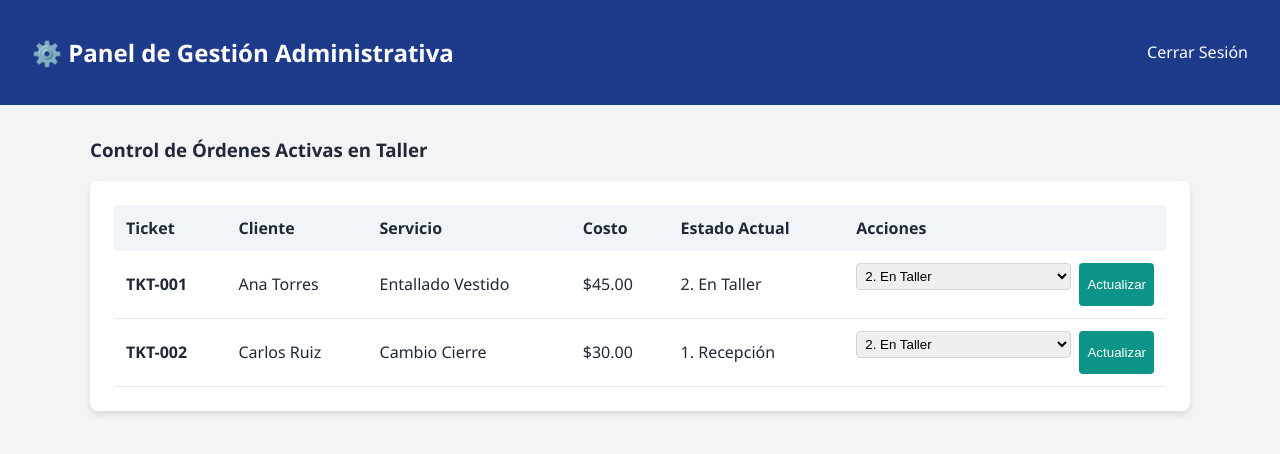
After one commit to 45225724-star/Textil_Express, a Flask app: page /admin in a window 1280 px wide. The commit adds this page. Shown: the top 454 px of the page. Run offline with Flask 3, Linux system fonts and the light colour scheme.

Commit message:
Proyecto Textil Express completado con backend y frontend

```diff
--- a/app.py
+++ b/app.py
@@ -1,64 +1,210 @@
-# app.py
-from flask import Flask, render_template, request, redirect, url_for, session, flash
-from database import SessionLocal, init_db
-from models import Usuario
+from datetime import datetime
+import os
+from flask import Flask, flash, redirect, render_template, request, session, url_for
+from flask_sqlalchemy import SQLAlchemy
 
+# Inicialización de la aplicación Flask
 app = Flask(__name__)
-app.secret_key = "clave_secreta_textil_express" # Necesario para gestionar sesiones
+app.config['SECRET_KEY'] = 'clave_secreta_super_segura_textil_express'
 
-# Inicializar base de datos al arrancar el servidor
-init_db()
+# Configuración de la base de datos SQLite
+basedir = os.path.abspath(os.path.dirname(__file__))
+app.config['SQLALCHEMY_DATABASE_URI'] = (
+    'sqlite:///' + os.path.join(basedir, 'instance', 'textil_express.db')
+)
+app.config['SQLALCHEMY_TRACK_MODIFICATIONS'] = False
 
-@app.route("/")
-def raiz():
-    # Lo primero que muestra el sistema al abrir el link es el login
-    return redirect(url_for('login'))
+db = SQLAlchemy(app)
 
-@app.route("/login", methods=["GET", "POST"])
+
+# --- Modelos de Base de Datos (ORM) ---
+class Producto(db.Model):
+  __tablename__ = 'productos'
+  id = db.Column(db.Integer, primary_key=True)
+  nombre = db.Column(db.String(100), nullable=False)
+  categoria = db.Column(db.String(50), nullable=False)
+  stock = db.Column(db.Integer, default=0)
+  precio = db.Column(db.Float, nullable=False)
+
+
+class Orden(db.Model):
+  __tablename__ = 'ordenes'
+  id = db.Column(db.Integer, primary_key=True)
+  ticket = db.Column(db.String(20), unique=True, nullable=False)
+  cliente = db.Column(db.String(100), nullable=False)
+  servicio = db.Column(db.String(100), nullable=False)
+  estado = db.Column(db.String(50), default='1. Recepción')
+  costo = db.Column(db.Float, nullable=False)
+  fecha = db.Column(db.DateTime, default=datetime.utcnow)
+
+
+class Usuario(db.Model):
+  __tablename__ = 'usuarios'
+  id = db.Column(db.Integer, primary_key=True)
+  email = db.Column(db.String(100), unique=True, nullable=False)
+  password = db.Column(db.String(100), nullable=False)
+  rol = db.Column(db.String(20), default='cliente')
+
+
+# --- Rutas y Controladores ---
+
+
+@app.route('/')
+@app.route('/home')
+def index():
+  """Renderiza la página de inicio y recupera el usuario en sesión."""
+  usuario_nombre = session.get('usuario_nombre')
+  return render_template('index.html', usuario_nombre=usuario_nombre)
+
+
+@app.route('/login', methods=['GET', 'POST'])
 def login():
-    if request.method == "POST":
-        correo = request.form["email"]
-        clave = request.form["password"]
+  """Gestiona la autenticación de usuarios."""
+  if request.method == 'POST':
+    email = request.form.get('email')
+    password = request.form.get('password')
 
-        db = SessionLocal()
-        try:
-            # Buscar el usuario en la base de datos SQLite
-            usuario = db.query(Usuario).filter(Usuario.email == correo, Usuario.password == clave).first()
-            if usuario:
-                # Guardar datos en la sesión del navegador
-                session["usuario_nombre"] = usuario.nombre
-                session["usuario_email"] = usuario.email
-                flash("¡Login exitoso!", "success")
-                return redirect(url_for('home'))
-            else:
-                flash("Correo o contraseña incorrectos.", "error")
-        finally:
-            db.close()
+    usuario = Usuario.query.filter_by(email=email, password=password).first()
 
-    return render_template("login.html")
+    if usuario:
+      session['usuario_nombre'] = usuario.email.split('@')[0]
+      if usuario.rol == 'admin':
+        return redirect(url_for('admin_dashboard'))
+      else:
+        flash('Inicio de sesión exitoso.', 'success')
+        return redirect(url_for('index'))
+    else:
+      flash('Credenciales inválidas. Intente nuevamente.', 'danger')
 
-@app.route("/home")
-def home():
-    # Validar si el usuario ha iniciado sesión previamente
-    if "usuario_nombre" not in session:
-        flash("Por favor, inicia sesión para acceder a la home.", "error")
-        return redirect(url_for('login'))
+  return render_template('login.html')
 
-    return render_template("index.html", usuario=session["usuario_nombre"])
 
-@app.route("/logout")
+@app.route('/logout')
 def logout():
-    session.clear()
-    return redirect(url_for('login'))
+  """Cierra la sesión del usuario actual."""
+  session.pop('usuario_nombre', None)
+  flash('Sesión cerrada correctamente.', 'success')
+  return redirect(url_for('index'))
 
-if __name__ == "__main__":
-    # Registrar un usuario por defecto si la BD está vacía para pruebas rápidas
-    db = SessionLocal()
-    if not db.query(Usuario).filter(Usuario.email == "admin@textil.com").first():
-        admin_default = Usuario(nombre="Administrador Taller", email="admin@textil.com", password="123", rol="administrador")
-        db.add(admin_default)
-        db.commit()
-    db.close()
 
-    # Correr el servidor web local
-    app.run(debug=True)
+@app.route('/cotizador', methods=['GET', 'POST'])
+def cotizador():
+  """Módulo A: Cotizador Web Paramétrico."""
+  presupuesto = None
+  detalle = None
+
+  if request.method == 'POST':
+    prenda = request.form.get('prenda')
+    servicio = request.form.get('servicio')
+    urgencia = int(request.form.get('urgencia', 1))
+
+    precios_base = {'Pantalón': 15, 'Vestido': 30, 'Chaqueta': 25}
+    precio_servicio = {'Entallado': 10, 'Dobladillo': 5, 'Cierre': 15}
+
+    costo_calculado = precios_base.get(prenda, 0) + precio_servicio.get(
+        servicio, 0
+    )
+    multiplicador_urgencia = 1.5 if urgencia == 2 else 1.0
+    presupuesto = costo_calculado * multiplicador_urgencia
+    detalle = f'{prenda} - {servicio}'
+
+  return render_template(
+      'cotizador.html', presupuesto=presupuesto, detalle=detalle
+  )
+
+
+@app.route('/catalogo')
+def catalogo():
+  """Módulo B: Catálogo de Mercería."""
+  productos = Producto.query.all()
+  return render_template('catalogo.html', productos=productos)
+
+
+@app.route('/tracking', methods=['GET', 'POST'])
+def tracking():
+  """Módulo D: Tracking de Servicios Textiles."""
+  orden_encontrada = None
+  if request.method == 'POST':
+    ticket = request.form.get('ticket')
+    orden_encontrada = Orden.query.filter_by(ticket=ticket).first()
+    if not orden_encontrada:
+      flash('Número de ticket no encontrado.', 'warning')
+
+  return render_template('tracking.html', orden=orden_encontrada)
+
+
+@app.route('/admin', methods=['GET', 'POST'])
+def admin_dashboard():
+  """Módulo E: Panel de Gestión Administrativa."""
+  # Datos iniciales de prueba si la base de datos está vacía
+  if not Orden.query.first():
+    db.session.add(
+        Orden(
+            ticket='TKT-001',
+            cliente='Ana Torres',
+            servicio='Entallado Vestido',
+            costo=45,
+            estado='2. En Taller',
+        )
+    )
+    db.session.add(
+        Orden(
+            ticket='TKT-002',
+            cliente='Carlos Ruiz',
+            servicio='Cambio Cierre',
+            costo=30,
+            estado='1. Recepción',
+        )
+    )
+    db.session.add(
+        Usuario(
+            email='admin@textilexpress.com',
+            password='adminpassword',
+            rol='admin',
+        )
+    )
+    db.session.add(
+        Usuario(
+            email='cliente@mail.com', password='clientepassword', rol='cliente'
+        )
+    )
+    db.session.add(
+        Producto(
+            nombre='Hilo Poliéster Negro',
+            categoria='Hilos',
+            stock=50,
+            precio=2.50,
+        )
+    )
+    db.session.add(
+        Producto(
+            nombre='Cierre YKK 60cm Marrón',
+            categoria='Cierres',
+            stock=20,
+            precio=5.00,
+        )
+    )
+    db.session.commit()
+
+  if request.method == 'POST':
+    orden_id = request.form.get('orden_id')
+    nuevo_estado = request.form.get('nuevo_estado')
+    orden = Orden.query.get(orden_id)
+    if orden:
+      orden.estado = nuevo_estado
+      db.session.commit()
+      flash('Estado de la orden actualizado.', 'success')
+
+  ordenes_activas = Orden.query.all()
+  return render_template('admin.html', ordenes=ordenes_activas)
+
+
+if __name__ == '__main__':
+  if not os.path.exists(os.path.join(basedir, 'instance', 'textil_express.db')):
+    if not os.path.exists(os.path.join(basedir, 'instance')):
+      os.makedirs(os.path.join(basedir, 'instance'))
+    with app.app_context():
+      db.create_all()
+      print('Base de datos creada exitosamente.')
+
+  app.run(debug=True, port=5000)
--- a/static/css/style.css
+++ b/static/css/style.css
@@ -0,0 +1,56 @@
+/* Definición de variables de diseño */
+:root {
+    --primary-color: #1e3a8a;   /* Azul Marino */
+    --secondary-color: #0d9488; /* Verde Esmeralda */
+    --success-color: #10b981;   /* Verde Éxito */
+    --accent-color: #f3f4f6;    /* Fondo Gris */
+    --text-color: #1f2937;      /* Texto Oscuro */
+    --white-color: #ffffff;
+    --font-default: 'Segoe UI', Tahoma, Geneva, Verdana, sans-serif;
+}
+
+body {
+    font-family: var(--font-default);
+    background-color: var(--accent-color);
+    color: var(--text-color);
+    margin: 0;
+}
+
+/* Estilo de la Tarjeta (Contenedor principal de contenido) */
+.card {
+    background-color: var(--white-color);
+    border-radius: 8px;
+    box-shadow: 0 4px 6px rgba(0, 0, 0, 0.1);
+    padding: 2rem;
+}
+
+/* Estilo de botones */
+.btn-secondary {
+    background-color: var(--primary-color);
+    color: var(--white-color);
+    padding: 0.75rem 1.5rem;
+    border: none;
+    border-radius: 4px;
+    cursor: pointer;
+    font-weight: bold;
+}
+
+.btn-success {
+    background-color: var(--success-color);
+    color: var(--white-color);
+    padding: 0.75rem 1.5rem;
+    border: none;
+    border-radius: 4px;
+    text-decoration: none;
+    display: inline-block;
+    margin-top: 1rem;
+}
+
+/* Estilo de inputs y selects */
+select {
+    width: 100%;
+    padding: 0.75rem;
+    margin-bottom: 1rem;
+    border: 1px solid #d1d5db;
+    border-radius: 4px;
+}
--- /dev/null
+++ b/templates/admin.html
@@ -0,0 +1,56 @@
+<!DOCTYPE html>
+<html lang="es">
+<head>
+    <meta charset="UTF-8">
+    <title>Textil Express - Panel Admin</title>
+    <link rel="stylesheet" href="{{ url_for('static', filename='css/style.css') }}">
+</head>
+<body>
+    <header style="background-color: #1e3a8a; padding: 1rem 2rem; color: white; display: flex; justify-content: space-between; align-items: center;">
+        <h2>⚙️ Panel de Gestión Administrativa</h2>
+        <a href="{{ url_for('index') }}" style="color: white; text-decoration: none;">Cerrar Sesión</a>
+    </header>
+
+    <div style="max-width: 1100px; margin: 2rem auto; padding: 0 1rem;">
+        <h3>Control de Órdenes Activas en Taller</h3>
+
+        <div style="background: white; padding: 1.5rem; border-radius: 8px; box-shadow: 0 4px 6px rgba(0,0,0,0.1); overflow-x: auto;">
+            <table style="width: 100%; border-collapse: collapse;">
+                <thead>
+                    <tr style="background: #f1f5f9; text-align: left;">
+                        <th style="padding: 0.75rem;">Ticket</th>
+                        <th style="padding: 0.75rem;">Cliente</th>
+                        <th style="padding: 0.75rem;">Servicio</th>
+                        <th style="padding: 0.75rem;">Costo</th>
+                        <th style="padding: 0.75rem;">Estado Actual</th>
+                        <th style="padding: 0.75rem;">Acciones</th>
+                    </tr>
+                </thead>
+                <tbody>
+                    {% for o in ordenes %}
+                    <tr style="border-bottom: 1px solid #e2e8f0;">
+                        <td style="padding: 0.75rem;"><strong>{{ o.ticket }}</strong></td>
+                        <td style="padding: 0.75rem;">{{ o.cliente }}</td>
+                        <td style="padding: 0.75rem;">{{ o.servicio }}</td>
+                        <td style="padding: 0.75rem;">${{ "%.2f"|format(o.costo) }}</td>
+                        <td style="padding: 0.75rem;">{{ o.estado }}</td>
+                        <td style="padding: 0.75rem;">
+                            <form action="{{ url_for('admin_dashboard') }}" method="POST" style="display: flex; gap: 0.5rem;">
+                                <input type="hidden" name="orden_id" value="{{ o.id }}">
+                                <select name="nuevo_estado" style="padding: 0.25rem;">
+                                    <option value="1. Recepción">1. Recepción</option>
+                                    <option value="2. En Taller" selected>2. En Taller</option>
+                                    <option value="3. Control Calidad">3. Control Calidad</option>
+                                    <option value="4. Listo / Entrega">4. Listo / Entrega</option>
+                                </select>
+                                <button type="submit" style="background: #0d9488; color: white; border: none; padding: 0.25rem 0.5rem; border-radius: 4px; cursor: pointer;">Actualizar</button>
+                            </form>
+                        </td>
+                    </tr>
+                    {% endfor %}
+                </tbody>
+            </table>
+        </div>
+    </div>
+</body>
+</html>
```
Also changed, not shown: templates/catalogo.html (added, +32 -0 lines), templates/cotizador.html (added, +60 -0 lines), templates/index.html (+52 -6 lines), templates/tracking.html (added, +38 -0 lines), instance/textil_express.db (added).
